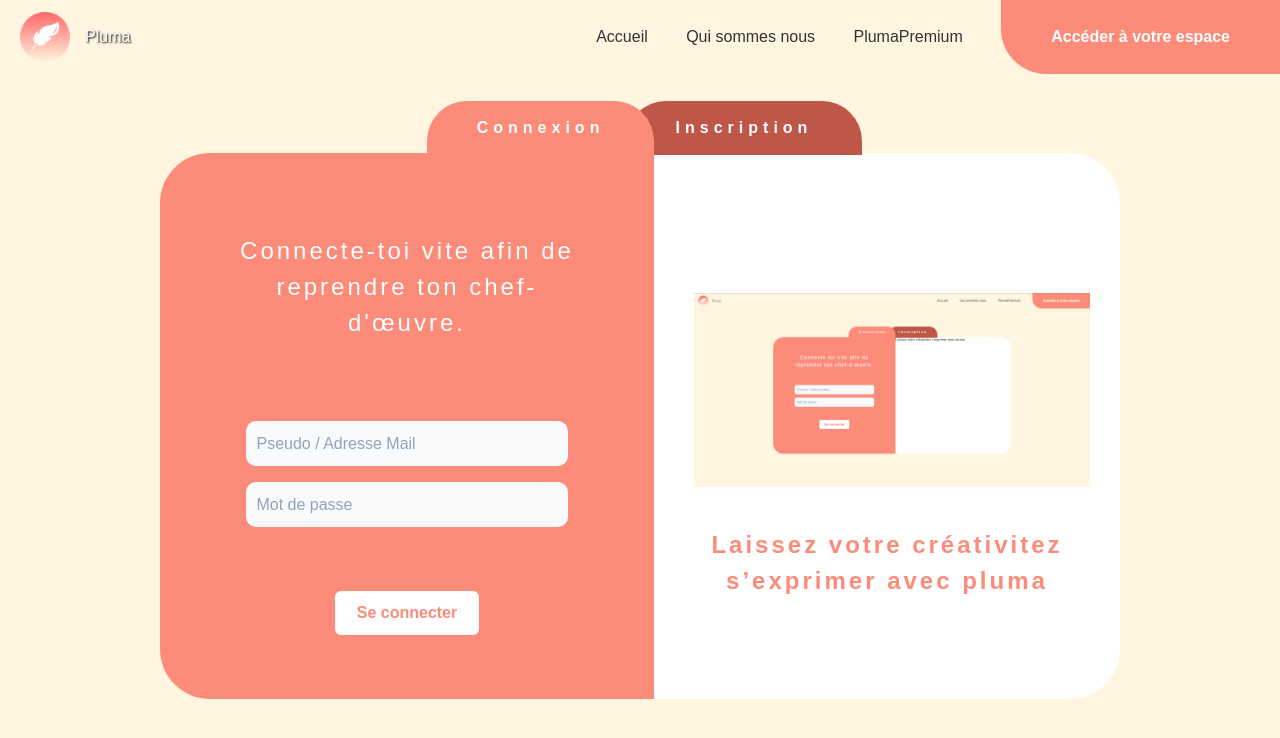
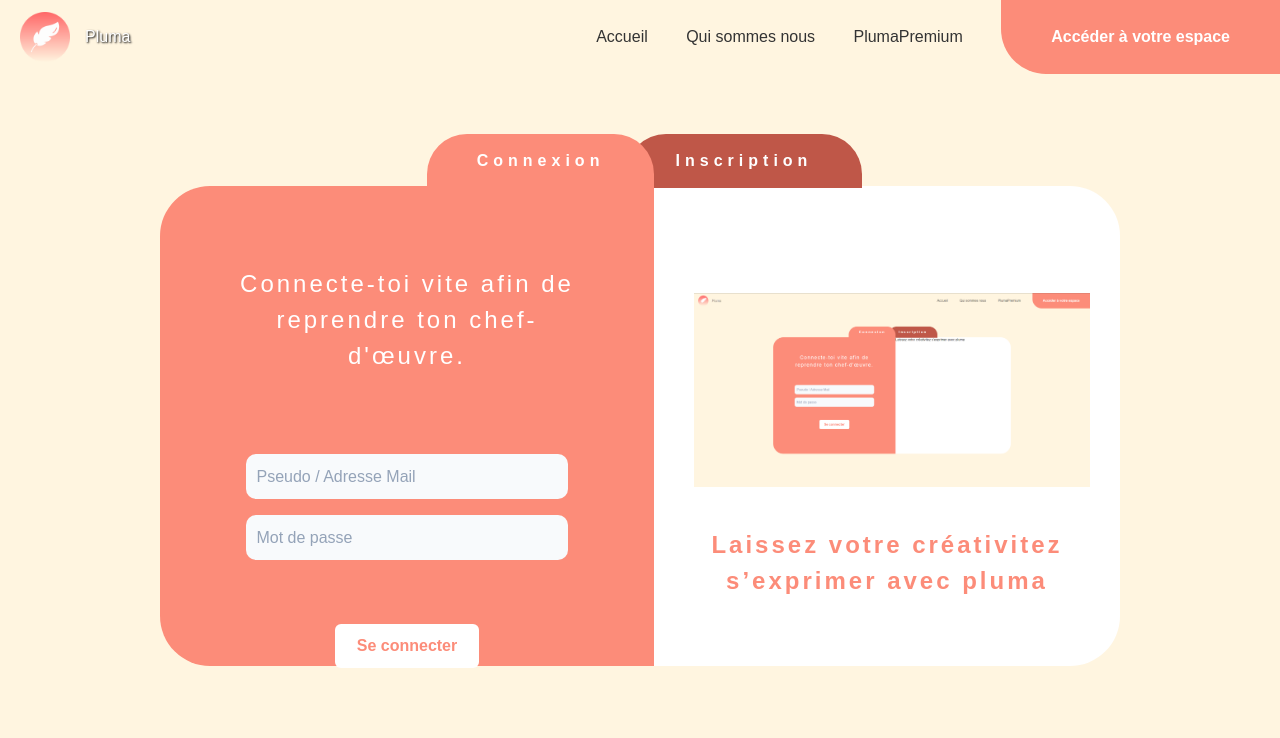
Before and after one commit to Nuxnuxx/Pluma, a React (Create React App) app in the folder client/: page /inscription-connexion in a window 1280 px wide. Shown: the top 738 px of the page. Built offline with nearby package versions, Linux system fonts and the light colour scheme.

Commit message:
modification pour la responsibilité de certains écran / page connexion inscription

```diff
--- a/client/src/siteVitrine/styles/ConnexionInscription.scss
+++ b/client/src/siteVitrine/styles/ConnexionInscription.scss
@@ -47,7 +47,7 @@
     }
 
     .panel-body{
-      min-height: 60vh;
+      max-height: 60vh;
 
       #login-form{
         background-color: #fc8c79;
```
